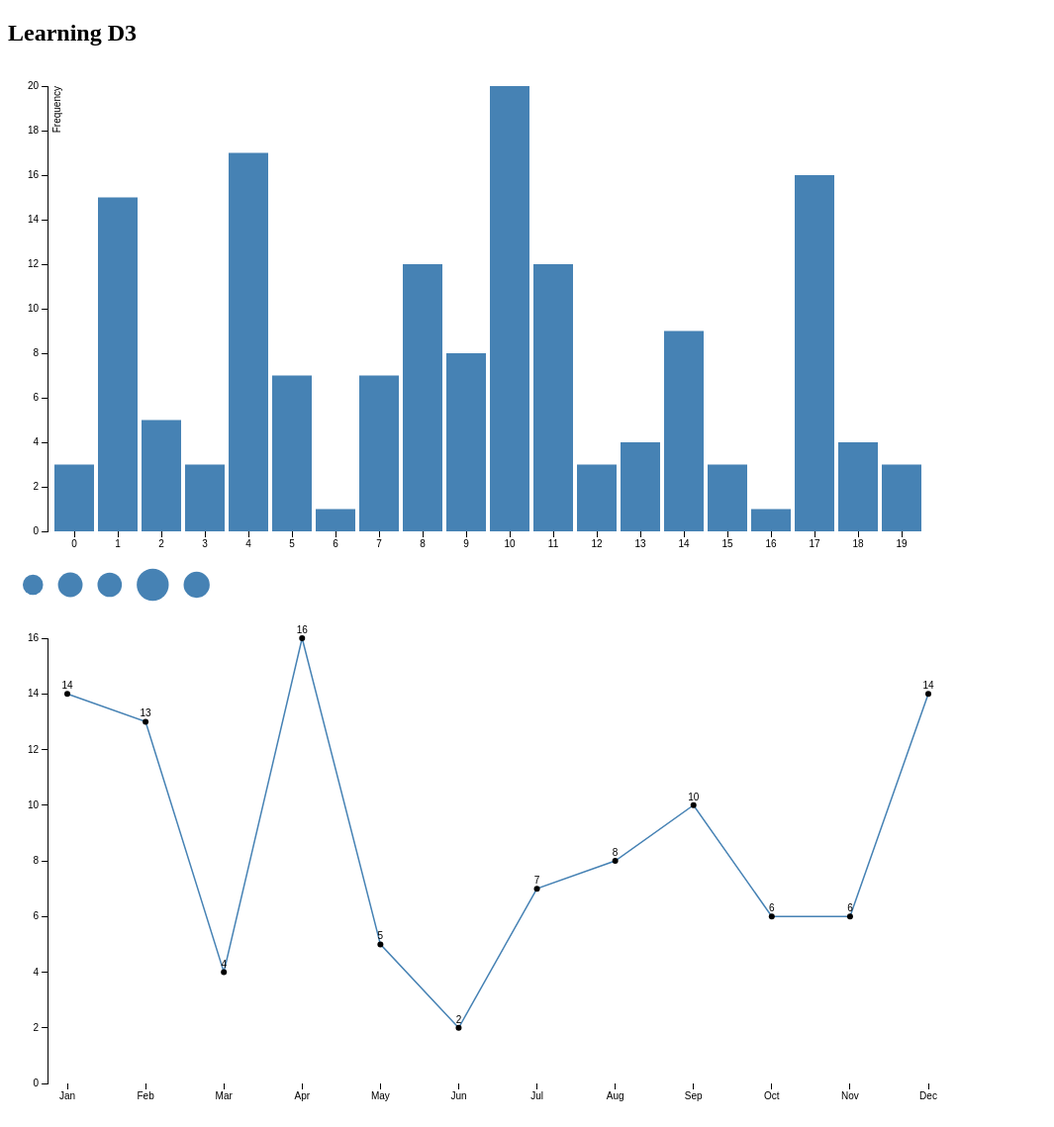
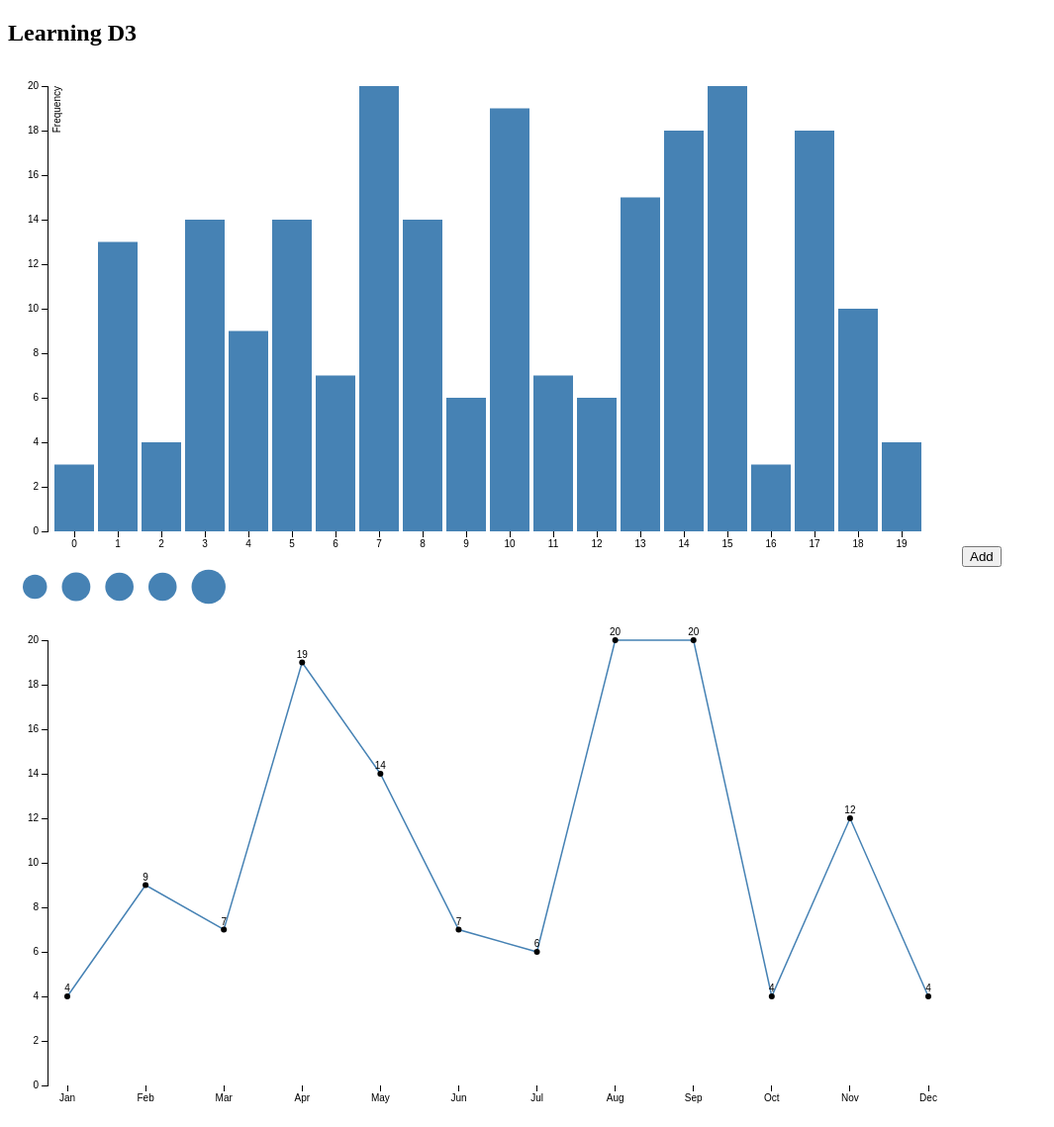
Before and after one commit to leozdgao/d3-study, a website built with webpack: page index.html in a window 1280 px wide. Shown: the whole page at 99% size, without its empty margins (0-1065 px from the left). Built offline with nearby package versions, Linux system fonts and the light colour scheme; files whose address does not match are found by name.

Commit message:
improve bar chart

```diff
--- a/index.html
+++ b/index.html
@@ -8,7 +8,10 @@
 </head>
 <body>
 	<h2>Learning D3</h2>
-  <div><svg class="bar-chart"></svg></div>
+  <div>
+    <svg class="bar-chart"></svg>
+    <button id="btn-add">Add</button>
+  </div>
   <div><svg class="three-circle"></svg></div>
   <div><svg class="line-chart"></svg></div>
 	<script src="http://localhost:8080/webpack-dev-server.js"></script>
--- a/package.json
+++ b/package.json
@@ -3,6 +3,9 @@
   "version": "0.0.0",
   "description": "repo for learning d3",
   "main": "index.js",
+  "scripts": {
+    "start": "webpack-dev-server --hot"
+  },
   "repository": {
     "type": "git",
     "url": "https://github.com/leozdgao/d3-study.git"
--- a/src/bar-chart.js
+++ b/src/bar-chart.js
@@ -1,14 +1,21 @@
 /// <reference path="../typings/d3/d3.d.ts" />
 var d3 = require('d3');
 
-exports.draw = function (data) {
-  // define dimension
-  var outerWidth = 960,
+// define dimension
+var outerWidth = 960,
       outerHeight = 500,
       margin = { top: 20, right: 30, bottom: 30, left: 40 },
       width = outerWidth - margin.left - margin.right,
       height = outerHeight - margin.top - margin.bottom;
 
+  // return the inner 'g' container element
+  var chart = d3.select('.bar-chart')
+  	.attr('height', outerHeight)
+  	.attr('width', outerWidth)
+    .append('g')
+    .attr('transform', 'translate(' + margin.left + ', ' + margin.top + ')');
+
+exports.draw = function (data) {
   // function for calculating x axis
   var x = d3.scale.ordinal()
   	.domain(data.map(function (d, i) {  return i;  }))
@@ -27,20 +34,15 @@ exports.draw = function (data) {
     .scale(y)
     .orient('left');
 
-  // return the inner 'g' container element
-  var chart = d3.select('.bar-chart')
-  	.attr('height', outerHeight)
-  	.attr('width', outerWidth)
-    .append('g')
-    .attr('transform', 'translate(' + margin.left + ', ' + margin.top + ')');
-
   // append x asix
+  chart.select('.x.axis').remove();
   chart.append('g')
     .attr('class', 'x axis')
     .attr('transform', 'translate(0, ' + height + ')')
     .call(xAxis);
 
   // append y asix
+  chart.select('.y.axis').remove();
   chart.append('g')
     .attr('class', 'y axis')
     .call(yAxis)
@@ -52,24 +54,31 @@ exports.draw = function (data) {
     .style('text-anchor', 'end')
     .text('Frequency');
 
-  // generate 'g' according the data
-  var bar = chart.selectAll('.bar')
-  	.data(data)
+  // Add new bar for no bounding data
+  var bar = chart.selectAll('.bar').data(data)
   	.enter().append('g')
     .attr('class', 'bar');
 
+  bar.append('rect');
+  bar.append('text');
+
   // append rect for each bar
-  bar.append('rect')
+  chart.selectAll('.bar').data(data)
+    .select('rect')
     .attr('x', function (d, i) { return x(i); })
     .attr('y', function (d) { return y(d); })
     .attr('height', function (d) { return height - y(d); })
     .attr('width', x.rangeBand());
 
   // append text for each bar
-  bar.append('text')
+  chart.selectAll('.bar').data(data)
+    .select('text')
     .attr('x', function (d, i) { return x(i) + x.rangeBand() / 2; })
     .attr('y', function (d) { return y(d); })
     .attr('dy', '-.3em')
     .attr('text-anchor', 'middle')
     .text(function (d) { return d; });
+
+  // remove the obsolete element
+  chart.selectAll('.bar').data(data).exit().remove();
 };
--- a/src/main.js
+++ b/src/main.js
@@ -1,5 +1,15 @@
 var service = require('./service');
+var barChart = require('./bar-chart');
+var data = service.randomArray(1, 20, 20);
+var rand = service.random(1, 20);
+barChart.draw(service.randomArray(1, 20, 20));
 
-require('./bar-chart').draw(service.randomArray(1, 20, 20));
+var btnAdd = document.getElementById('btn-add');
+btnAdd.addEventListener('click', function() {
+  data.shift();
+  data.push(rand.next());
+  barChart.draw(data);
+});
+
 require('./three-circle').draw(service.randomArray(100, 300, 5));
 require('./line-chart').draw(service.randomArray(1, 20, 12));
--- a/src/service.js
+++ b/src/service.js
@@ -1,14 +1,18 @@
 exports.randomArray = function (min, max, length) {
-	var result = [];
+	var result = [], rand = exports.random(min, max);
 
 	while(+length --) {
-		result.push(random(min, max));
+		result.push(rand.next());
 	}
 
 	return result;
 };
 
 // return a random value between min and max, including min and max
-function random (min, max) {
-	return Math.floor(min + (max - min + 1) * Math.random());
-}
+exports.random = function (min, max) {
+  return {
+    next: function() {
+      return Math.floor(min + (max - min + 1) * Math.random());
+    }
+  };
+};
```
